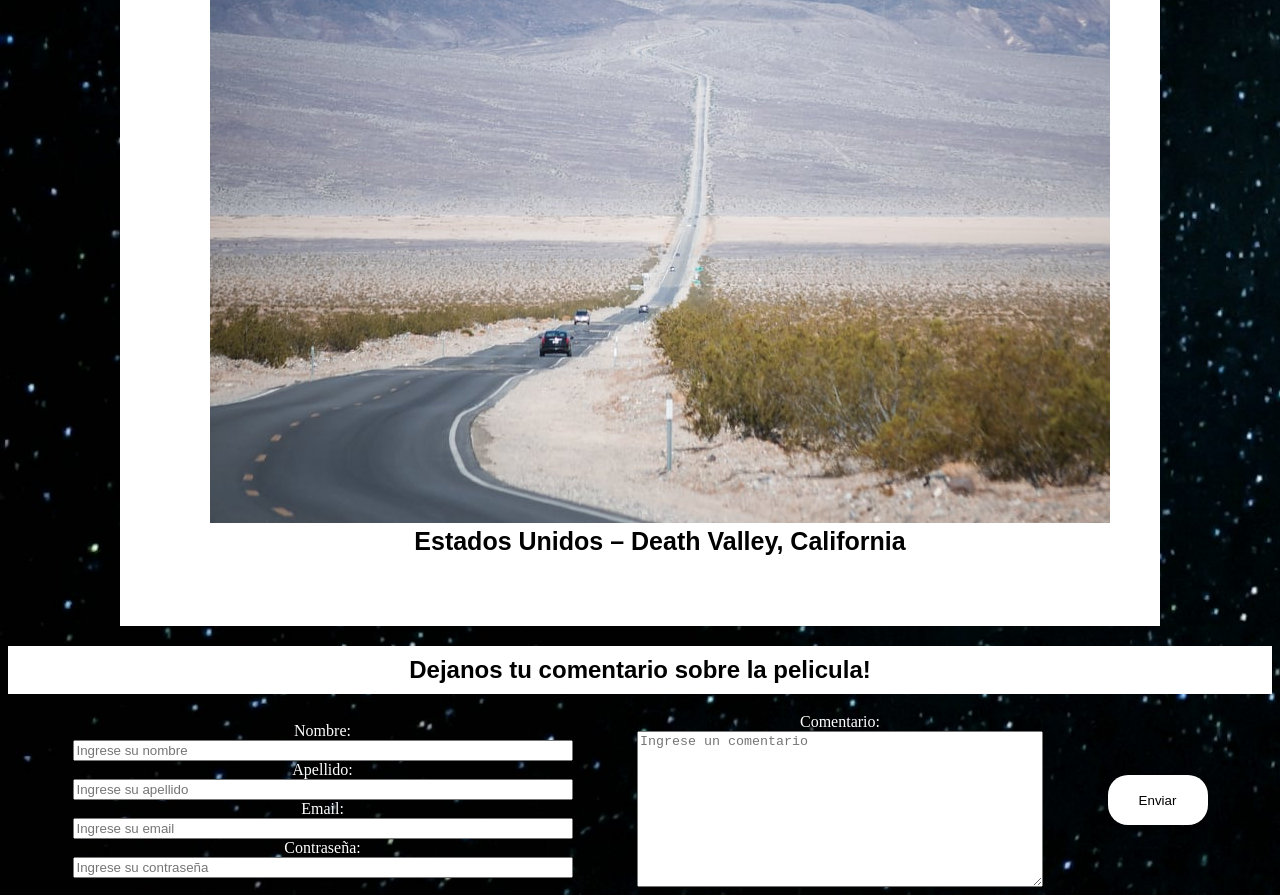
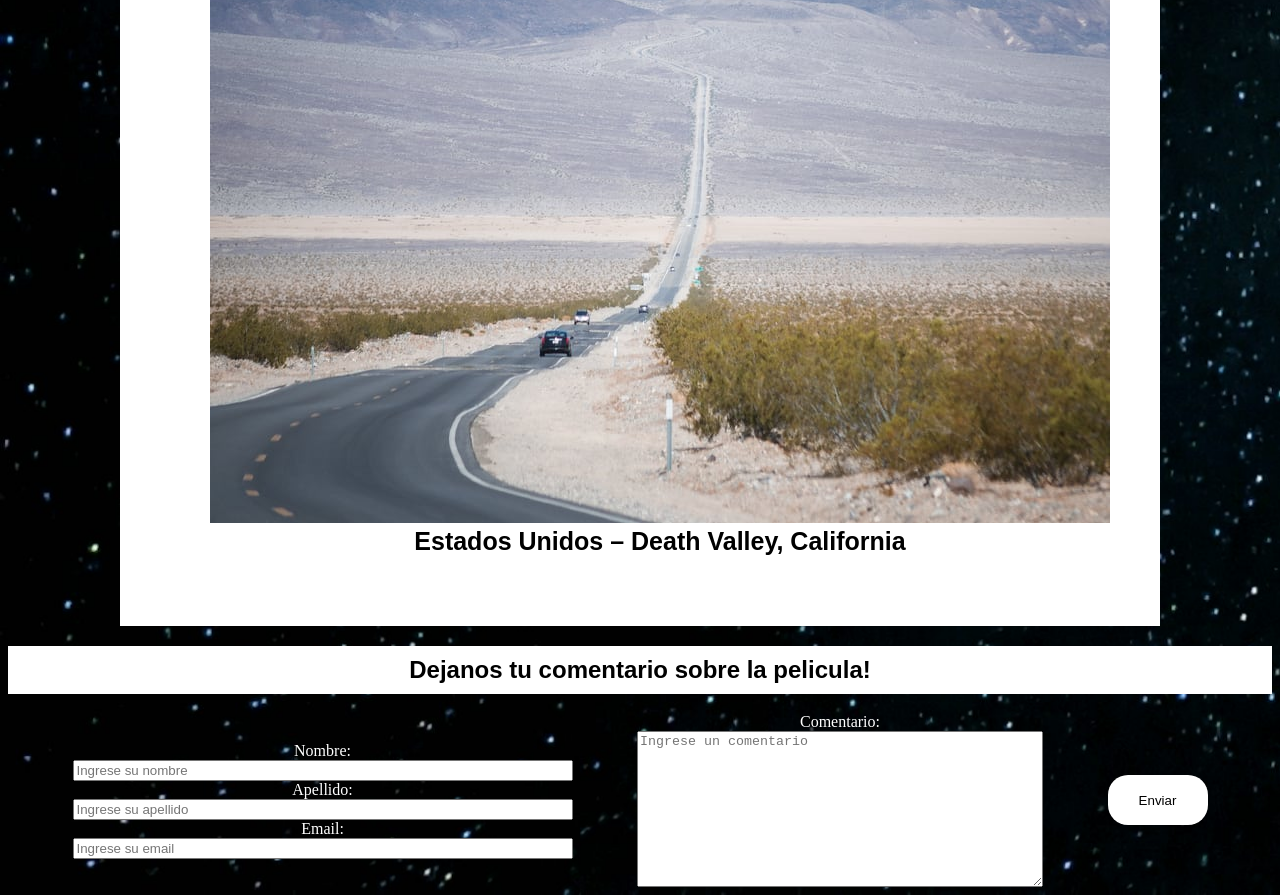
Before and after one commit to Francisco-Davinci/Parcial, a plain HTML site: page 1° Parcial/paginas/about.html in a window 1280 px wide. Shown: the part 4331-5226 px from the top of the page. Drawn offline with Linux system fonts and the light colour scheme.

Commit message:
borre el input contraseña

```diff
--- a/1° Parcial/paginas/about.html
+++ b/1° Parcial/paginas/about.html
@@ -51,8 +51,6 @@
                 <input type="text" name="apellido" id="apellido" required placeholder="Ingrese su apellido">
                 <label for="email">Email:</label>
                 <input type="email" name="email" id="email" required placeholder="Ingrese su email">
-                <label for="contraseña">Contraseña:</label>
-                <input type="password" name="contra" id="contraseña" required placeholder="Ingrese su contraseña">
             </div>
             <div id="comentario">
                 <label for="comentario">Comentario:</label>
```
Also changed, not shown: 1° Parcial/paginas/curiosidades.html (+0 -2 lines), 1° Parcial/paginas/produccion.html (+0 -2 lines), 1° Parcial/paginas/reparto.html (+0 -2 lines), 1° Parcial/estilos/estiloGeneral.css (line endings or trailing spaces).
